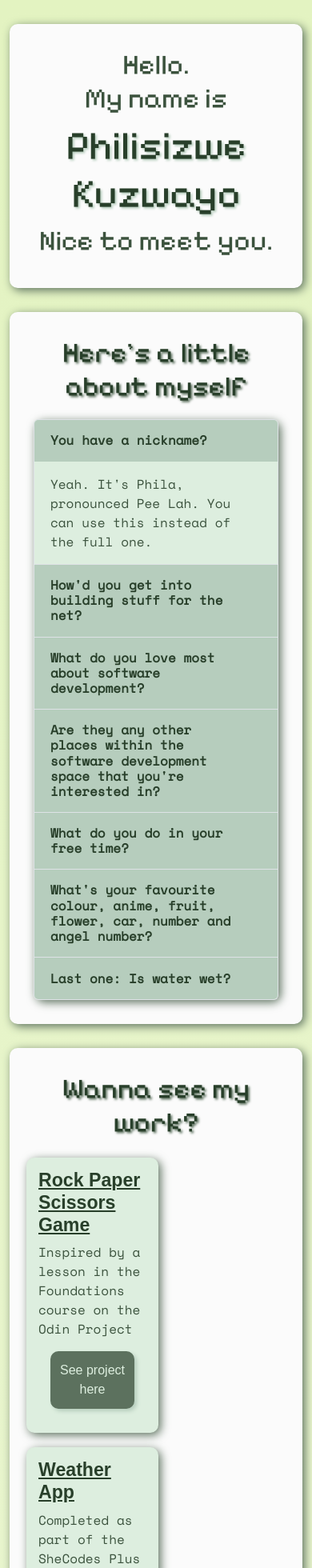
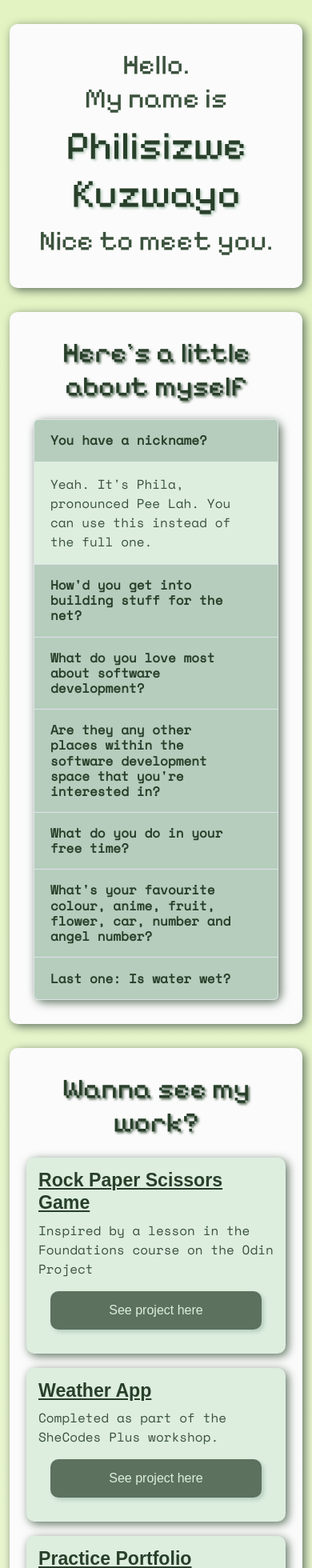
Before and after one commit to PKuzi01/portfolio-ppk, a React (Vite) app: page / in a window 390 px wide. Shown: the top 1960 px of the page at 80% size. Built offline with nearby package versions, Linux system fonts and the light colour scheme; a web font is replaced by a local one.

Commit message:
Adjusting width in media queries

```diff
--- a/src/Portfolio.css
+++ b/src/Portfolio.css
@@ -88,7 +88,7 @@
     }
 
     .portfolio > .row > .col-6 {
-        width: none !important;
+        width: auto;
         margin-bottom: 15px;
     }
 }
```
